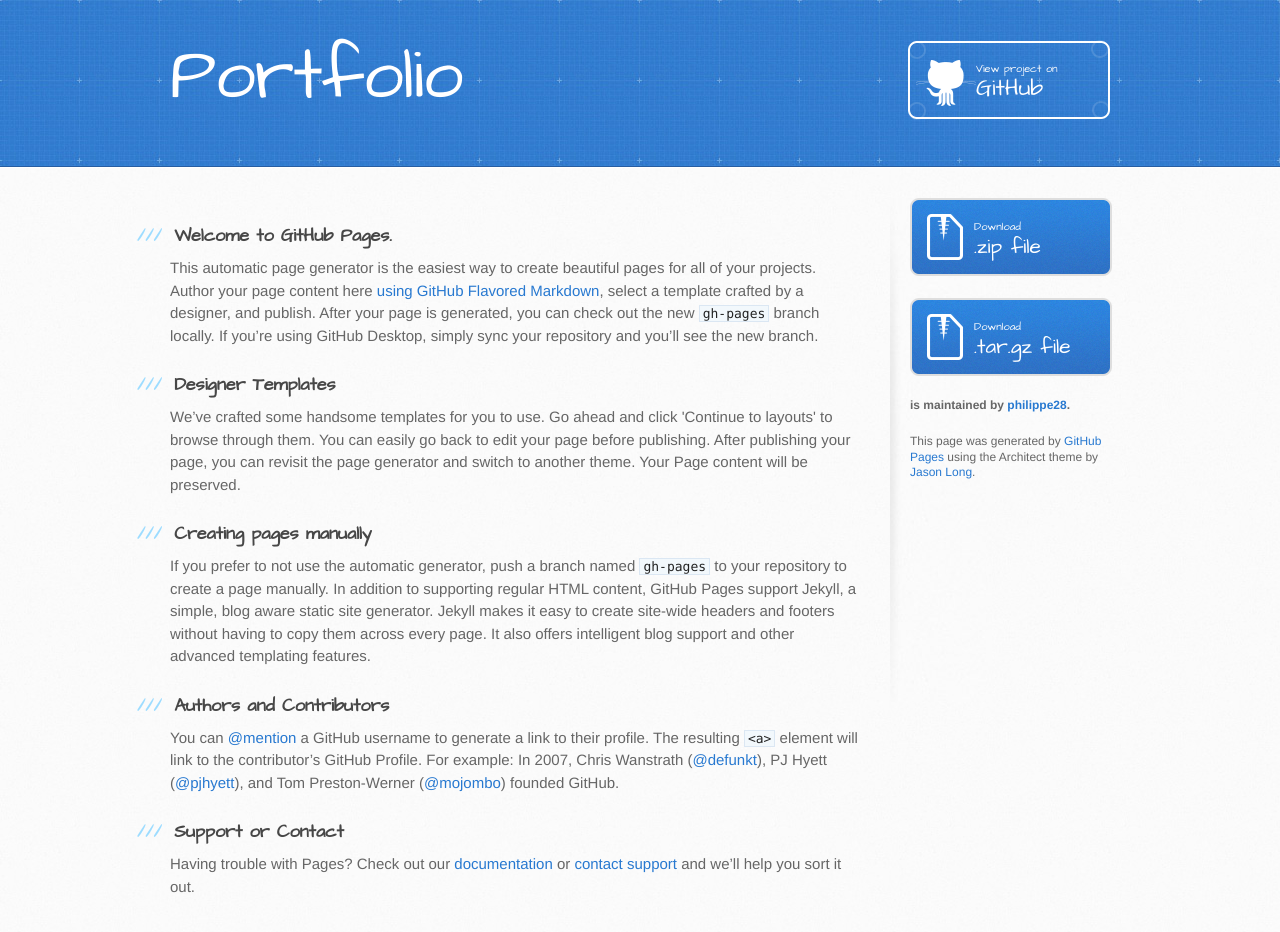
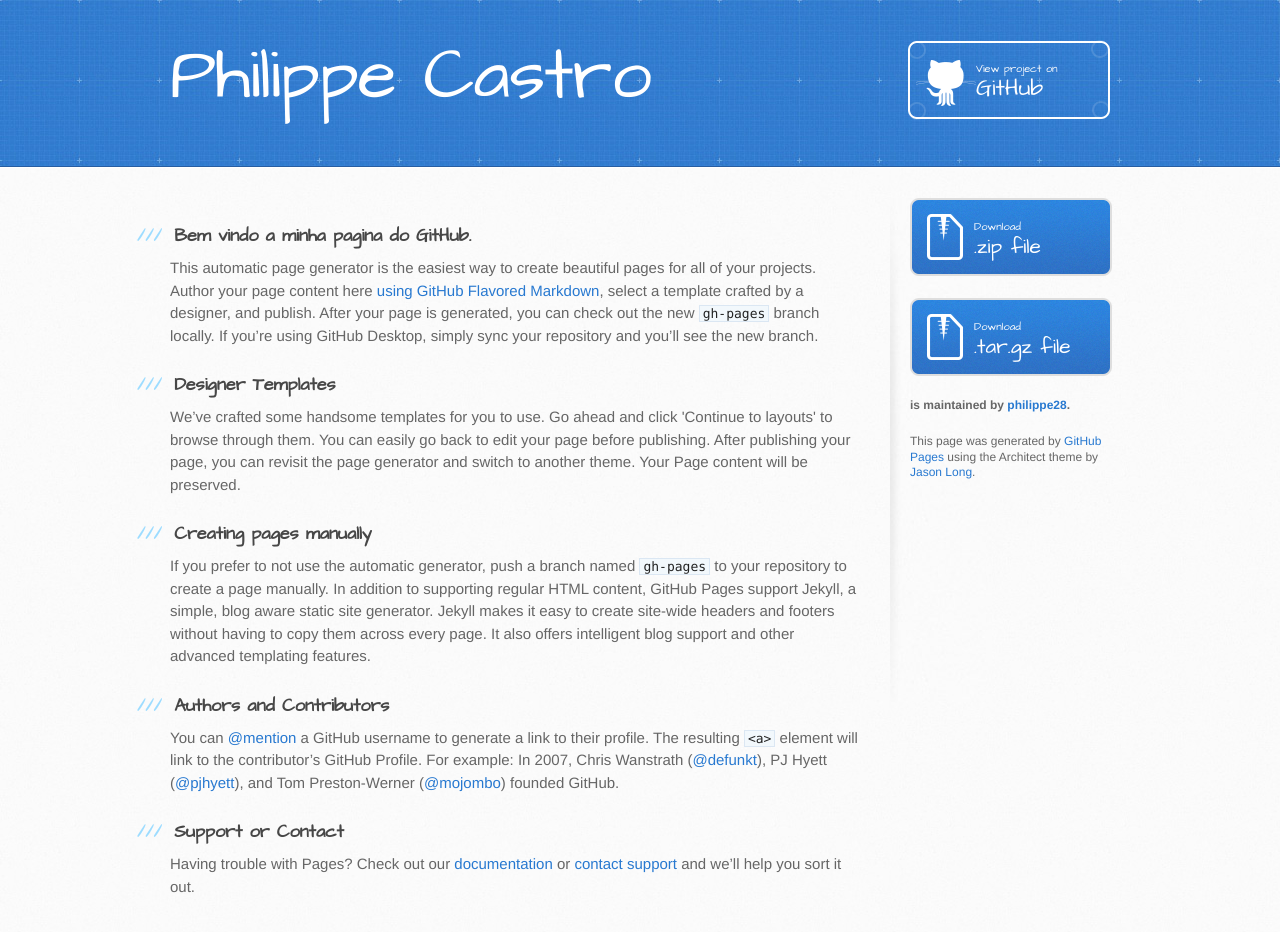
Before and after one commit to philippe28/portfolio, a plain HTML site: page index.html in a window 1280 px wide. Drawn offline with Linux system fonts and the light colour scheme.

Commit message:
primeira modificação

```diff
--- a/index.html
+++ b/index.html
@@ -19,7 +19,7 @@
   <body>
     <header>
       <div class="inner">
-        <h1>Portfolio</h1>
+        <h1>Philippe Castro </h1>
         <h2></h2>
         <a href="https://github.com/philippe28" class="button"><small>View project on</small> GitHub</a>
       </div>
@@ -29,7 +29,7 @@
       <div class="inner clearfix">
         <section id="main-content">
           <h3>
-<a id="welcome-to-github-pages" class="anchor" href="#welcome-to-github-pages" aria-hidden="true"><span class="octicon octicon-link"></span></a>Welcome to GitHub Pages.</h3>
+<a id="welcome-to-github-pages" class="anchor" href="#welcome-to-github-pages" aria-hidden="true"><span class="octicon octicon-link"></span></a>Bem vindo a minha pagina do GitHub.</h3>
 
 <p>This automatic page generator is the easiest way to create beautiful pages for all of your projects. Author your page content here <a href="https://guides.github.com/features/mastering-markdown/">using GitHub Flavored Markdown</a>, select a template crafted by a designer, and publish. After your page is generated, you can check out the new <code>gh-pages</code> branch locally. If you’re using GitHub Desktop, simply sync your repository and you’ll see the new branch.</p>
 
```
